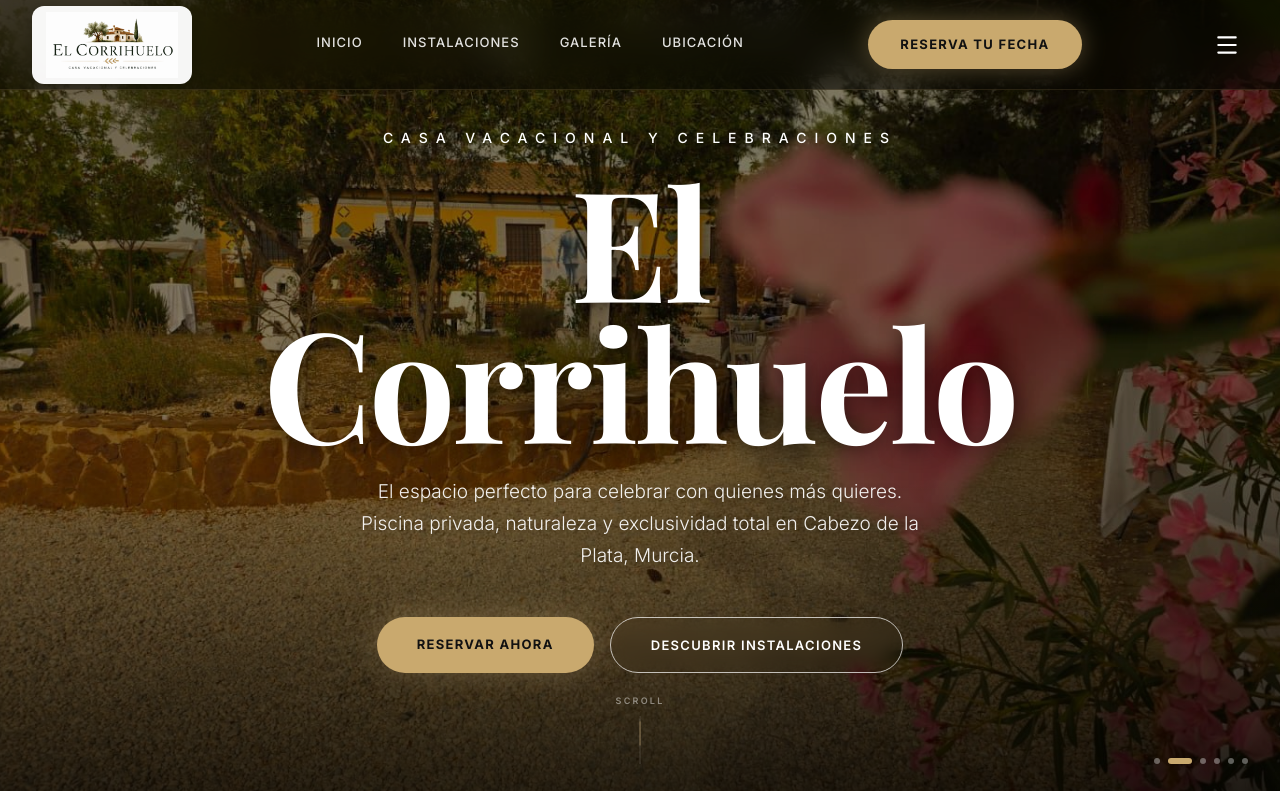
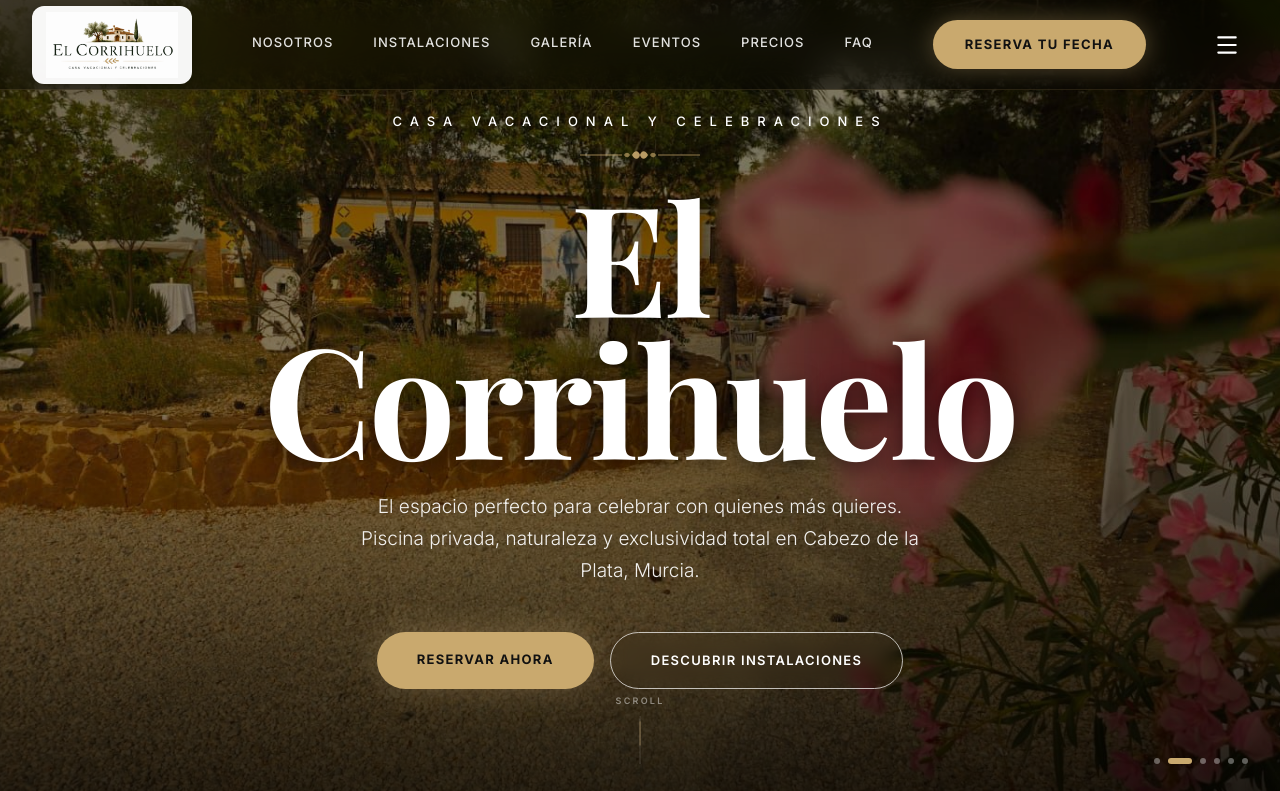
Before and after one commit to Tom-cayano/el-corrihuelo, a Next.js app: page / in a window 1280 px wide. Shown: the top 791 px of the page. Built offline with nearby package versions, Linux system fonts and the light colour scheme; a web font is replaced by a local one.

Commit message:
feat: match target design — 6 nav items + golden ornament in Hero

```diff
--- a/components/Hero.tsx
+++ b/components/Hero.tsx
@@ -124,22 +124,33 @@
             alignItems: "center",
           }}
         >
-          {/* EYEBROW — CASA VACACIONAL Y CELEBRACIONES */}
+          {/* EYEBROW */}
           <span
             style={{
               color: "#FFFFFF",
               fontWeight: 500,
               letterSpacing: "8px",
               textTransform: "uppercase",
-              fontSize: "clamp(11px, 1.5vw, 14px)",
+              fontSize: "clamp(10px, 1.4vw, 13px)",
               fontFamily: "Inter, sans-serif",
-              marginBottom: "20px",
+              marginBottom: "12px",
               display: "block",
               opacity: 1,
             }}
           >
             Casa Vacacional y Celebraciones
           </span>
+
+          {/* DECORATIVE ORNAMENT */}
+          <div style={{ marginBottom: "18px", opacity: 0.9 }}>
+            <svg width="120" height="22" viewBox="0 0 120 22" fill="none" xmlns="http://www.w3.org/2000/svg">
+              <line x1="0" y1="11" x2="42" y2="11" stroke="#C9A96E" strokeWidth="0.8" />
+              <path d="M52 11 C54 7, 58 5, 60 11 C62 5, 66 7, 68 11 C66 15, 62 17, 60 11 C58 17, 54 15, 52 11Z" fill="#C9A96E"/>
+              <path d="M44 11 C45.5 8.5, 48 7.5, 50 11 C48 14.5, 45.5 13.5, 44 11Z" fill="#C9A96E" opacity="0.7"/>
+              <path d="M70 11 C71.5 8.5, 74 7.5, 76 11 C74 14.5, 71.5 13.5, 70 11Z" fill="#C9A96E" opacity="0.7"/>
+              <line x1="78" y1="11" x2="120" y2="11" stroke="#C9A96E" strokeWidth="0.8" />
+            </svg>
+          </div>
 
           {/* TITLE — EL CORRIHUELO */}
           <h1
--- a/components/Navbar.tsx
+++ b/components/Navbar.tsx
@@ -5,10 +5,12 @@
 import { Menu, X } from "lucide-react";
 
 const NAV_LINKS = [
-  { name: "Inicio", href: "#inicio" },
+  { name: "Nosotros", href: "#nosotros" },
   { name: "Instalaciones", href: "#instalaciones" },
   { name: "Galería", href: "#galeria" },
-  { name: "Ubicación", href: "#ubicacion" },
+  { name: "Eventos", href: "#eventos" },
+  { name: "Precios", href: "#reserva" },
+  { name: "FAQ", href: "#faq" },
 ];
 
 export default function Navbar() {
```
